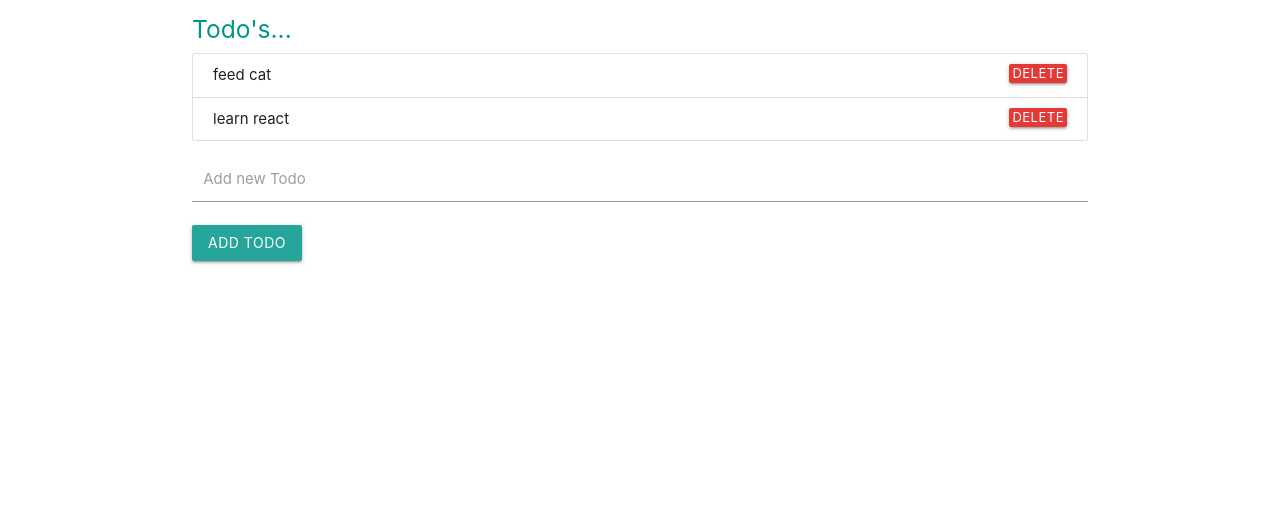
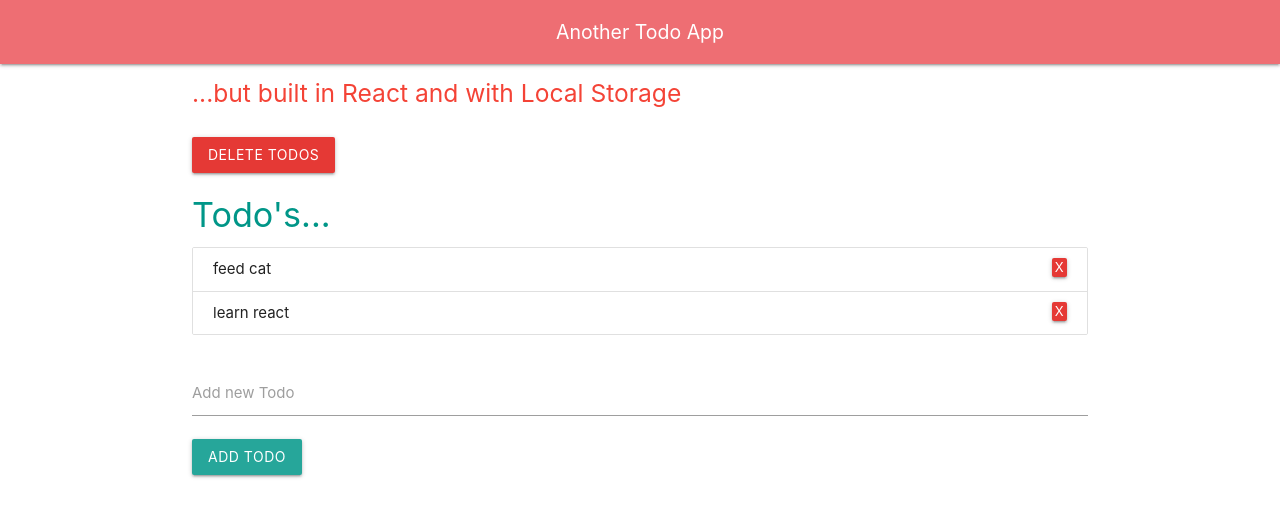
Before and after one commit to jarekTerejko/react-todoapp, a React (Create React App) app: page / in a window 1280 px wide. Shown: the top 516 px of the page. Built offline with nearby package versions, Linux system fonts and the light colour scheme.

Commit message:
added DeleteTodos and Header components

```diff
--- a/src/AddTodo.js
+++ b/src/AddTodo.js
@@ -25,9 +25,10 @@ class AddTodo extends Component {
 
   render() {
     return (
+      <div className="row">
         <div className="container">
-        <form className="col" onSubmit={this.handleSubmit}>
-          <div className="input-field col">
+          <form onSubmit={this.handleSubmit}>
+          <div className="input-field">
               <input
                 type="text"
                 id="todoContent"
@@ -36,10 +37,14 @@ class AddTodo extends Component {
                 onChange={this.handleChange}
               />
               <label htmlFor="todoContent">Add new Todo</label>
+
           </div>
 
-          <button className="btn">Add Todo</button>
+            <div>
+              <button className="btn waves-effect waves-light">Add Todo</button>
+            </div>
           </form>
+        </div>
       </div>
     );
   }
--- a/src/App.js
+++ b/src/App.js
@@ -1,6 +1,8 @@
 import React, { Component } from "react";
 import Todos from "./Todos";
 import AddTodo from "./AddTodo";
+import Header from "./Header";
+import DeleteTodos from "./DeleteTodos";
 
 class App extends Component {
   state = {
@@ -28,6 +30,12 @@ class App extends Component {
     });
   };
 
+  deleteTodos = () => {
+    this.setState({
+      todos: []
+    });
+  };
+
   addTodo = todo => {
     console.log(todo);
     todo.id = Math.random();
@@ -41,6 +49,11 @@ class App extends Component {
   render() {
     return (
       <div className="App">
+        <Header
+          title="Another Todo App"
+          subtitle="...but built in React and with Local Storage"
+        />
+        <DeleteTodos deleteTodos={this.deleteTodos} />
         <Todos todos={this.state.todos} deleteTodo={this.deleteTodo} />
         <AddTodo addTodo={this.addTodo} />
       </div>
--- /dev/null
+++ b/src/DeleteTodos.js
@@ -0,0 +1,16 @@
+import React from "react";
+
+const DeleteTodos = props => {
+  return (
+    <div className="container">
+      <button
+        className="waves-effect waves-light btn red darken-1"
+        onClick={props.deleteTodos}
+      >
+        Delete Todos
+      </button>
+    </div>
+  );
+};
+
+export default DeleteTodos;
--- /dev/null
+++ b/src/Header.js
@@ -0,0 +1,22 @@
+import React, { Fragment } from "react";
+
+const Header = props => {
+  return (
+    <Fragment>
+      <nav>
+        <div className="nav-wrapper">
+          <a href="#!" className="brand-logo center">
+            {props.title}
+          </a>
+        </div>
+      </nav>
+      <div className="row">
+        <div className="container">
+          <h5 className="red-text lighten-1">{props.subtitle}</h5>
+        </div>
+      </div>
+    </Fragment>
+  );
+};
+
+export default Header;
--- a/src/Todos.js
+++ b/src/Todos.js
@@ -12,19 +12,21 @@ const Todos = ({ todos, deleteTodo }) => {
               deleteTodo(todo.id);
             }}
           >
-            delete
+            X
           </button>
         </li>
       );
     })
   ) : (
-    <li className="center">You don't have any todo's</li>
+    <li className="center red-text">You don't have any todo's</li>
   );
 
   return (
-    <div className="container">
-      <h5 className="teal-text">Todo's...</h5>
-      <ul className="todos collection">{todoList}</ul>
+    <div className="row">
+      <div className="container">
+        <h4 className="teal-text">Todo's...</h4>
+        <ul className="todos collection">{todoList}</ul>
+      </div>
     </div>
   );
 };
--- a/src/index.css
+++ b/src/index.css
@@ -18,3 +18,6 @@ code {
   line-height: 19px;
   padding: 0 3px;
 }
+nav .brand-logo {
+  font-size: 1.3rem;
+}
```
Lines whose indentation alone changed are shown as unchanged.
